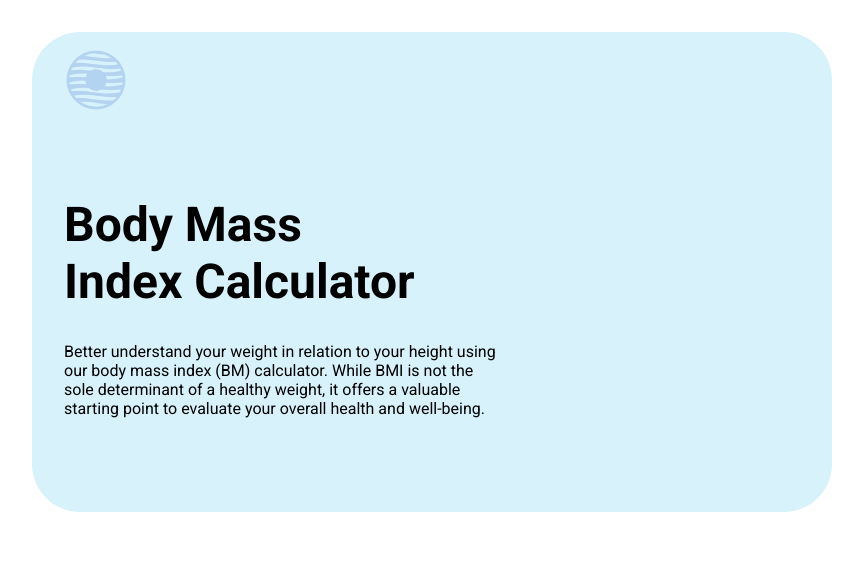
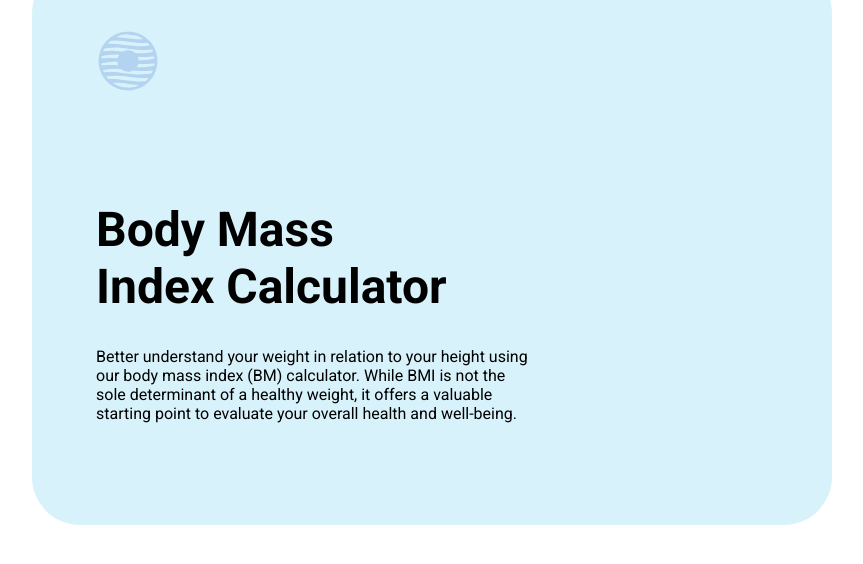
Before and after one commit to SvetlinGG/Body-Mass-Calculator, a React (Vite) app: page / in a window 1280 px wide. Shown: the top 564 px of the page, without its empty margins (8-871 px from the left). Built offline with nearby package versions, Linux system fonts and the light colour scheme.

Commit message:
position of header

```diff
--- a/src/style.css
+++ b/src/style.css
@@ -1,19 +1,21 @@
+body{
 
+}
 /* Header component */
 .header{
-    margin: 2em;
+    margin: -2.7em 2em;
     width: 50em;
-    height: 30em;
+    height: 35em;
     border-radius: 3em;
     background-color: rgb(215, 242, 250);
     background: transparent(0.9);
 }
 
 .header-items{
-    margin: 4em 2em;
+    margin: 2.5em 4em;
 }
 .logo{
-    margin: 1em 2em ;
+    margin: 4em 4em ;
 }
 h1 {
     font-size: 3em;
```
